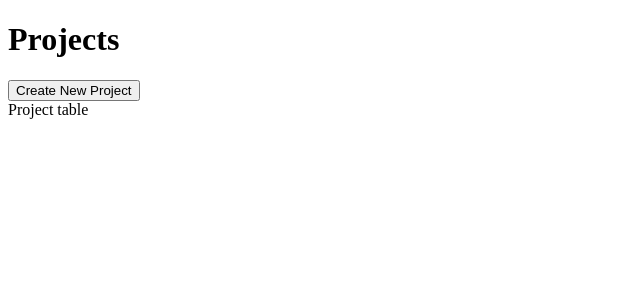
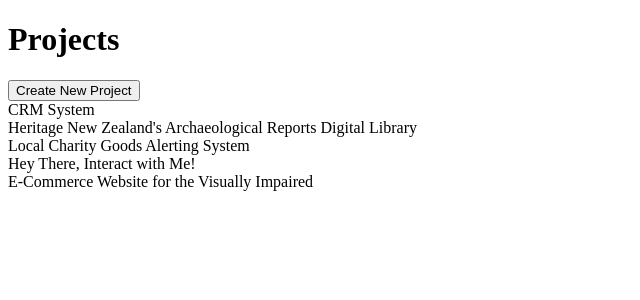
Before and after one commit to BlaviButcher/react-assn3, a React (Create React App) app: page / in a window 1280 px wide. Shown: the top 300 px of the page, without its empty margins (0-640 px from the left). Built offline with nearby package versions, Linux system fonts and the light colour scheme.

Commit message:
basic function project list

```diff
--- a/src/components/landing.tsx
+++ b/src/components/landing.tsx
@@ -1,12 +1,35 @@
 import { Component } from "react";
+import { Project } from "../types/project";
+import ProjectList from "./project-list";
 
-class Landing extends Component {
+class Landing extends Component<{}, { projects: Project[]; loading: boolean }> {
+  constructor(props: any) {
+    super(props);
+    this.state = {
+      projects: [],
+      loading: true,
+    };
+  }
+
+  componentDidMount() {
+    fetch("data.json")
+      .then((response) => response.json())
+      .then((result) => {
+        console.log(result);
+        this.setState({ projects: result, loading: false });
+      });
+  }
+
   render() {
+    if (this.state.loading) {
+      // TODO: Add Loader Component
+      return <div>Loading</div>;
+    }
     return (
       <div>
         <h1>Projects</h1>
         <button>Create New Project</button>
-        <div>Project table</div>
+        <ProjectList projects={this.state.projects} />
       </div>
     );
   }
--- /dev/null
+++ b/src/components/project-list.tsx
@@ -0,0 +1,18 @@
+import { Component } from "react";
+import { Project } from "../types/project";
+
+class ProjectList extends Component<{ projects: Project[] }> {
+  render() {
+    return (
+      <div>
+        {this.props.projects.map((project) => (
+          <div key={project.projectIdentifier}>
+            <div>{project.projectName}</div>
+          </div>
+        ))}
+      </div>
+    );
+  }
+}
+
+export default ProjectList;
--- /dev/null
+++ b/src/types/project.ts
@@ -0,0 +1,7 @@
+export type Project = {
+  projectName: string;
+  projectIdentifier: string;
+  description: string;
+  start_date: string;
+  end_date: string;
+};
```
